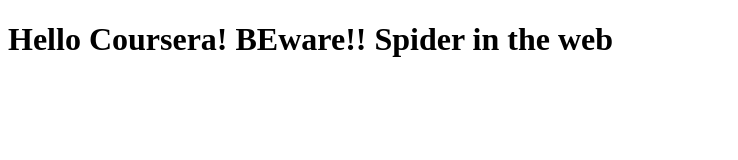
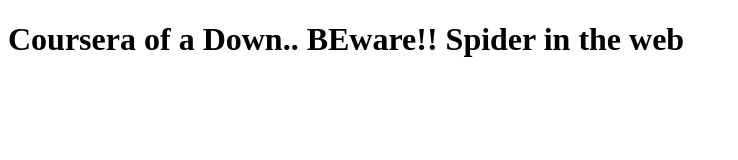
Before and after one commit to minhaz001/coursera--test, a plain HTML site: page site/index.html in a window 1280 px wide. Shown: the whole page, without its empty margins (0-738 px from the left). Drawn offline with Linux system fonts and the light colour scheme.

Commit message:
change 004

```diff
--- a/site/index.html
+++ b/site/index.html
@@ -4,6 +4,6 @@
 	<title>Hello Coursera!</title>
 </head>
 <body>
-<h1>Hello Coursera! BEware!! Spider in the web</h1>
+<h1>Coursera of a Down.. BEware!! Spider in the web</h1>
 </body>
 </html>
```
